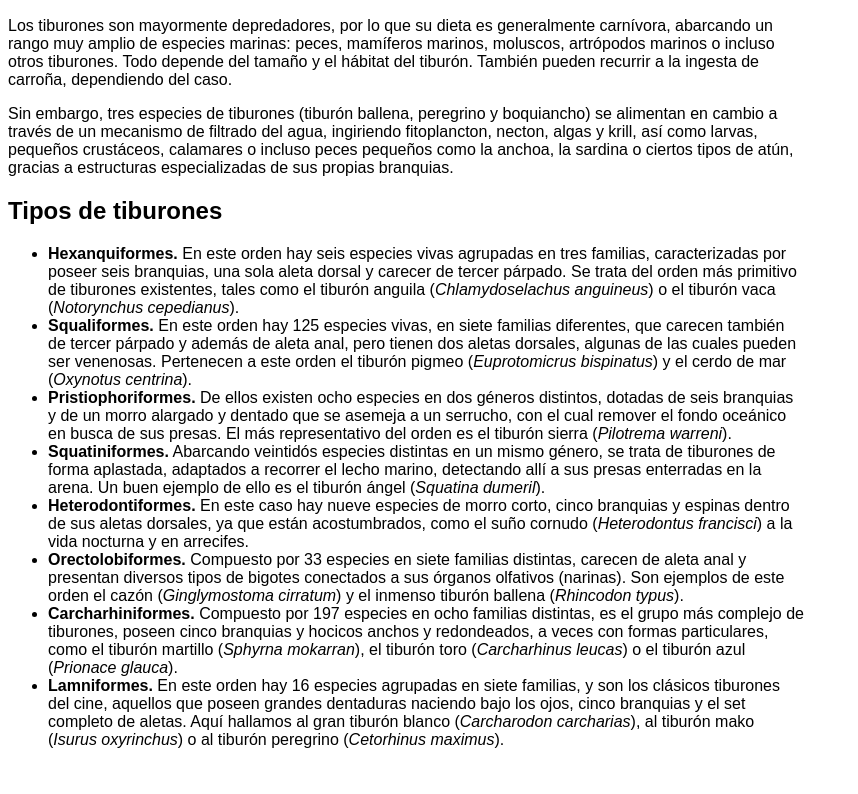
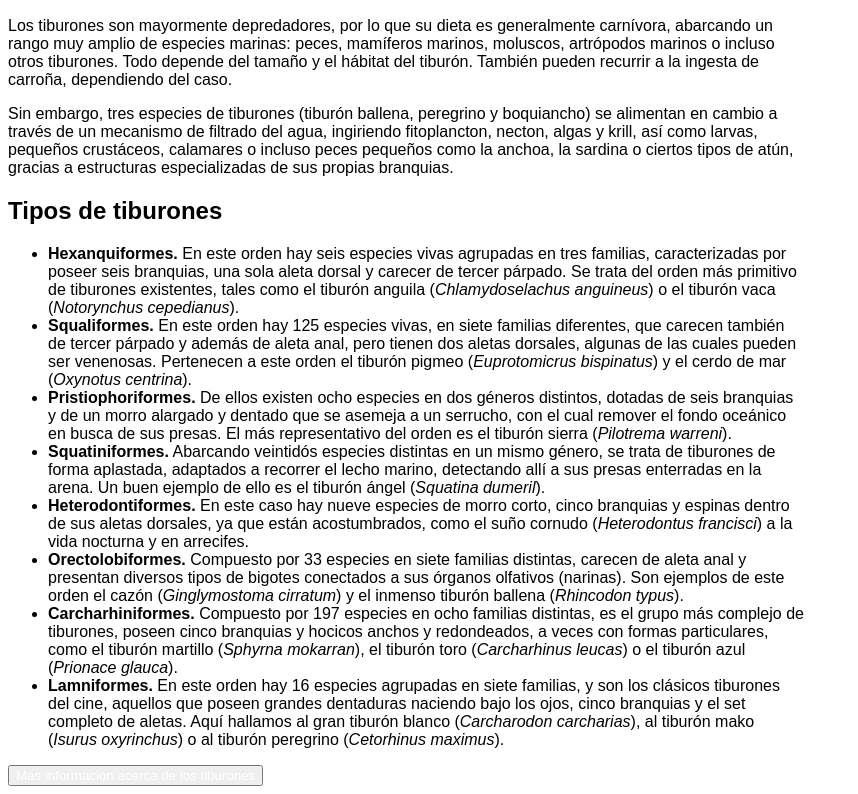
Before and after one commit to sebasduerto/web-project, a plain HTML site: page index.html in a window 1280 px wide. Shown: the part 882-1676 px from the top of the page, without its empty margins (0-858 px from the left). Drawn offline with Linux system fonts and the light colour scheme.

Commit message:
Add files via upload

```diff
--- a/index.html
+++ b/index.html
@@ -87,8 +87,8 @@
       <li><strong>Carcharhiniformes.</strong> Compuesto por 197 especies en ocho familias distintas, es el grupo más complejo de tiburones, poseen cinco branquias y hocicos anchos y redondeados, a veces con formas particulares, como el tiburón martillo (<em>Sphyrna mokarran</em>), el tiburón toro (<em>Carcharhinus leucas</em>) o el tiburón azul (<em>Prionace glauca</em>).</li>
       <li><strong>Lamniformes.</strong> En este orden hay 16 especies agrupadas en siete familias, y son los clásicos tiburones del cine, aquellos que poseen grandes dentaduras naciendo bajo los ojos, cinco branquias y el set completo de aletas. Aquí hallamos al gran tiburón blanco (<em>Carcharodon carcharias</em>), al tiburón mako (<em>Isurus oxyrinchus</em>) o al tiburón peregrino (<em>Cetorhinus maximus</em>).</li>
     </ul>
-      <a href="https://concepto.de/tiburones/#:~:text=Los%20tiburones%20se%20alimentan%20de,marinos%20o%20incluso%20otros%20tiburones.">Para saber mas acerca de los tiburones.</a>
     </div>
+<button id="button"><a href="https://concepto.de/tiburones/#:~:text=Los%20tiburones%20se%20alimentan%20de,marinos%20o%20incluso%20otros%20tiburones.">Mas informacion acerca de los tiburones<a/></button>
   </body>
 </html>
 <!-- partial -->
```
